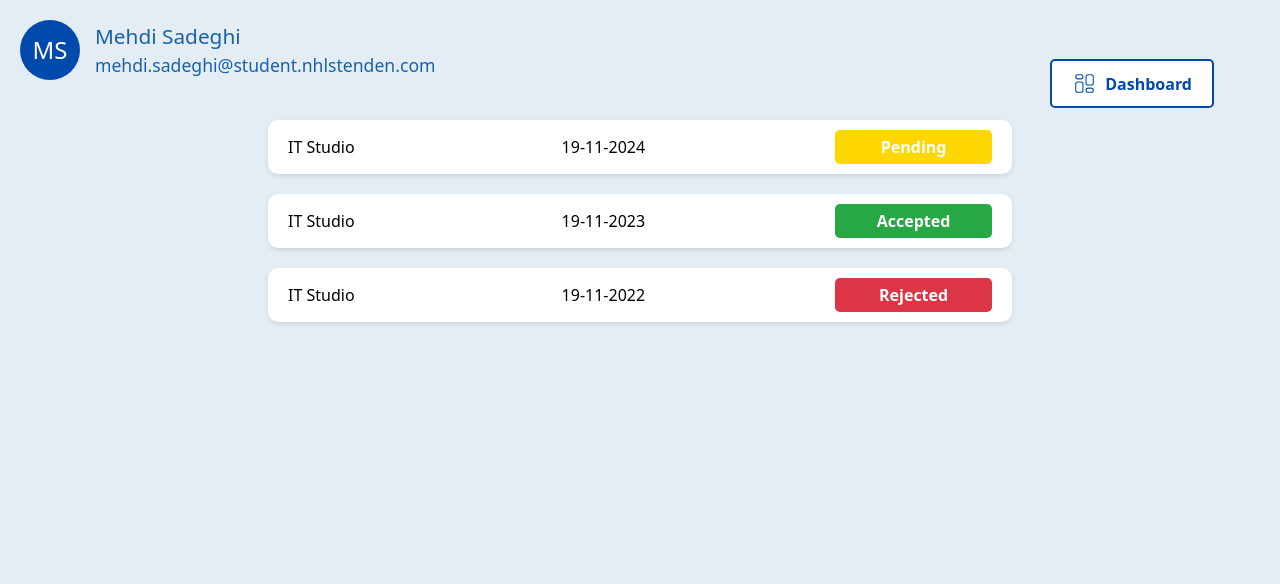
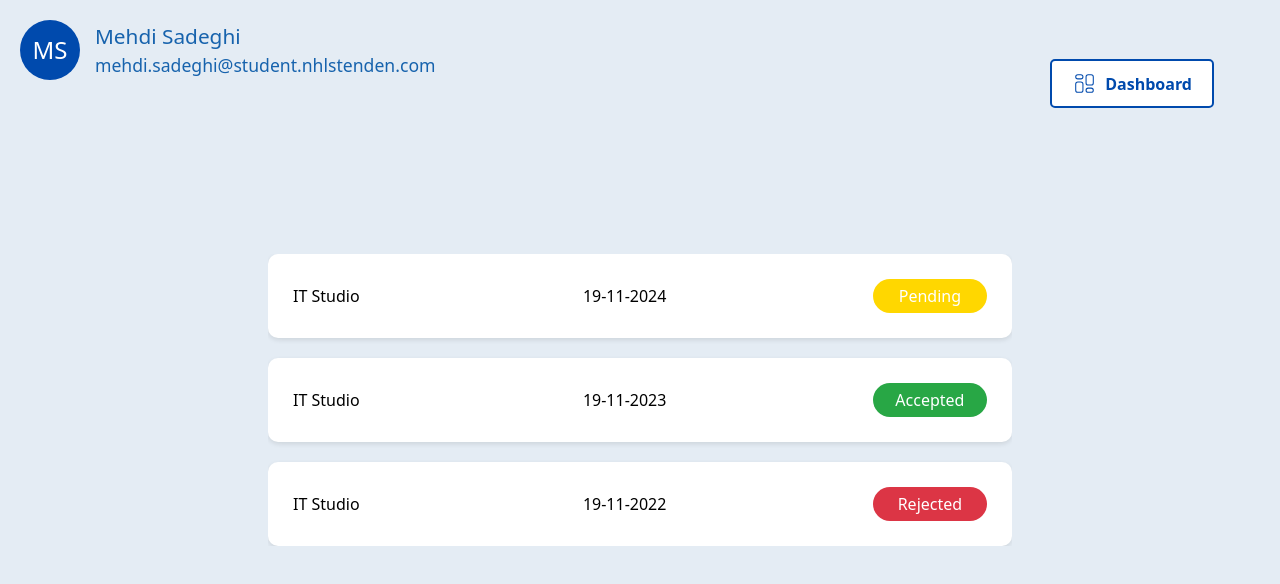
Before and after one commit to AlvesBernardo/CMDFrontend, a React (Vite) app: page /results in a window 1280 px wide. Shown: the top 584 px of the page. Built offline with nearby package versions, Linux system fonts and the light colour scheme.

Commit message:
various small improvements

```diff
--- a/src/css/screens/_questionnaire.scss
+++ b/src/css/screens/_questionnaire.scss
@@ -12,13 +12,12 @@
   width: 500px;
   padding: 15px;
   border-radius: 10px;
-  background-color: #004aad; /* Blue background */
+  background-color: #004aad;
   color: white;
   text-align: center;
   position: relative;
   top: 40px;
   text-align: left;
-
 
   h2 {
     margin: 0;
@@ -41,9 +40,6 @@ textarea {
   border: none;
   width: 100%;
   height: 120px;
-
-  // border: 2px solid #ccc;
-  // border-radius: 50px;
   padding: 10px;
   font-size: 1rem;
   margin: 10px 0;
@@ -106,64 +102,57 @@ textarea {
     background-color: #28a745;
   }
 
-  .test-button {
-    background-color: red !important; /* This should visibly apply red background */
-  }
-
   .dashboard-button {
-    position: absolute; /* Make it absolute relative to the container */
-    top: 20px; /* Adjust vertical position */
-    right: 20px; /* Adjust horizontal position */
-    background-color: #ffffff; /* White background */
-    border: 2px solid #004aad; /* Blue border */
-    color: #004aad; /* Blue text */
+    position: absolute;
+    top: 20px;
+    right: 20px;
+    background-color: #ffffff;
+    border: 2px solid #004aad;
+    color: #004aad;
     padding: 10px 20px;
     border-radius: 5px;
     font-size: 1rem;
     cursor: pointer;
     display: flex;
-    align-items: center; /* Align the icon and text vertically */
+    align-items: center;
 
     &:hover {
-      background-color: #e4ecf4; /* Light blue on hover */
+      background-color: #e4ecf4;
     }
   }
-
 }
 
 .user-info {
   position: absolute;
-  top: 20px; /* Adjust as needed */
-  left: 20px; /* Adjust as needed */
+  top: 20px;
+  left: 20px;
   display: flex;
   align-items: center;
-  gap: 15px; /* Increase spacing between initials and details */
+  gap: 15px;
 
   .user-initials {
     background-color: #004aad;
     color: white;
-    font-size: 1.5rem; /* Bigger font size for initials */
-    // font-weight: bold;
+    font-size: 1.5rem;
     border-radius: 50%;
-    width: 60px; /* Bigger circle */
-    height: 60px; /* Bigger circle */
+    width: 60px;
+    height: 60px;
     display: flex;
     justify-content: center;
     align-items: center;
   }
 
   .user-details {
-    font-size: 1.1rem; /* Bigger font size for details */
+    font-size: 1.1rem;
 
     .fullname {
-      // font-weight: bold;
-      font-size: 1.3rem; /* Bigger font size for name */
+      font-size: 1.3rem;
       color:#1763AD;
     }
 
     .email {
       color: #1763AD;
-      font-size: 1.1rem; /* Bigger font size for email */
+      font-size: 1.1rem;
     }
   }
 }
--- a/src/css/screens/_results.scss
+++ b/src/css/screens/_results.scss
@@ -1,7 +1,6 @@
 .results-container {
   display: flex;
   flex-direction: column;
-  justify-content: flex-start;
   align-items: center;
   min-height: 100vh;
   background-color: #e4ecf4;
@@ -10,40 +9,42 @@
 }
 
 .results-list {
-  margin-top: 100px;
   width: 60%;
   display: flex;
   flex-direction: column;
   gap: 20px;
+
+  max-height: calc(100vh - 200px);
+  overflow-y: auto;
+  margin-top: auto;
+  margin-bottom: auto;
 }
 
 .result-item {
   display: flex;
-  align-items: center; /* Ensures vertical alignment */
-  justify-content: space-between; /* Maintains the spacing between items */
-  padding: 10px 20px; /* Adjust padding for a clean look */
+  align-items: center;
+  justify-content: space-between;
+  padding: 25px 25px;
   border-radius: 10px;
   background-color: #ffffff;
   box-shadow: 0 2px 5px rgba(0, 0, 0, 0.1);
-
-
-  .course-name {
-    flex: 2;
-    // font-weight: bold;
 }
 
-  .course-date {
-    flex-grow: 1; /* Allows it to take up extra space */
-    text-align: left; /* Centers the date within its section */
+.result-item .course-name {
   flex: 2;
 }
 
-  .status {
-    flex: 1;
+.result-item .course-date {
+  flex-grow: 1;
+  text-align: left;
+  flex: 2;
+}
+
+.result-item .status {
+  flex: 0.65;
   text-align: center;
   padding: 5px 10px;
-    border-radius: 5px;
-    font-weight: bold;
+  border-radius: 20px;
 }
 
 .status-pending {
@@ -60,4 +61,3 @@
   background-color: #dc3545;
   color: #fff;
 }
-}
--- a/src/screens/Questionnaire/Questionnaire.jsx
+++ b/src/screens/Questionnaire/Questionnaire.jsx
@@ -8,7 +8,7 @@ import { CiGrid42 } from "react-icons/ci";
 function Questionnaire() {
   const [questions, setQuestions] = useState([]);
   const [currentStep, setCurrentStep] = useState(0);
-  const [user, setUser] = useState({ name: "", email: "" }); // State for user data
+  const [user, setUser] = useState({ name: "", email: "" });
   const navigate = useNavigate();
 
   useEffect(() => {
@@ -59,7 +59,8 @@ function Questionnaire() {
 
   return (
     <div className="questionnaire-container" style={{ position: "relative" }}>
-      {/* Top-left User Information */}
+
+      {/* Top-left user information */}
       <div className="user-info">
         <div className="user-initials">{getInitials(user.name)}</div>
         <div className="user-details">
@@ -68,9 +69,7 @@ function Questionnaire() {
         </div>
       </div>
 
-
-
-      {/* Dashboard Button */}
+      {/* Dashboard button */}
       <Button
         text="Dashboard"
         onClick={() => navigate("/dashboard")}
```
Also changed, not shown: src/screens/Results/Results.jsx (+5 -5 lines). Lines whose indentation alone changed are shown as unchanged.
